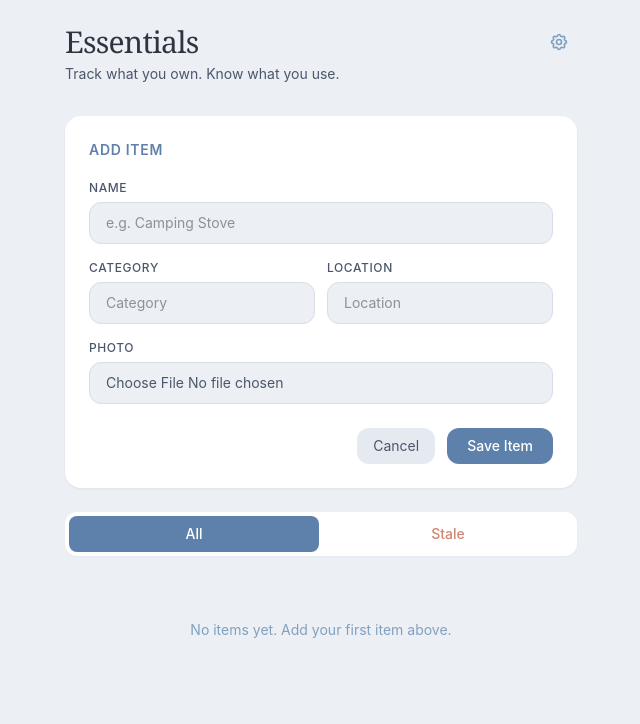
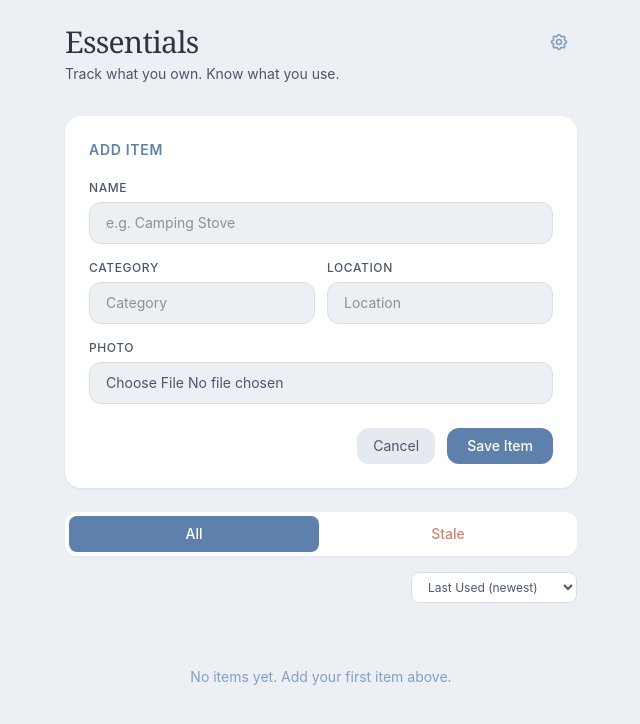
Before and after one commit to kevinctofel/essentials-pwa, a React (Vite) app: page / in a window 1280 px wide. Shown: the top 724 px of the page, without its empty margins (319-959 px from the left). Built offline with nearby package versions, Linux system fonts and the light colour scheme.

Commit message:
feat: add sort options for item list (#9)

```diff
--- a/src/App.jsx
+++ b/src/App.jsx
@@ -16,6 +16,7 @@ function App() {
   const [showSettings, setShowSettings] = useState(false);
   const [editingItem, setEditingItem] = useState(null);
   const [deleteConfirmItem, setDeleteConfirmItem] = useState(null);
+  const [sortBy, setSortBy] = useState('lastUsed-desc');
 
   useEffect(() => {
     (async () => {
@@ -165,7 +166,16 @@ function App() {
   }
 
   const staleItems = items.filter((item) => daysSinceUse(item.lastUsed) > staleThreshold);
-  const displayedItems = activeTab === 'stale' ? staleItems : items;
+  const baseItems = activeTab === 'stale' ? staleItems : items;
+
+  const sortFns = {
+    'lastUsed-desc': (a, b) => b.lastUsed - a.lastUsed,
+    'lastUsed-asc':  (a, b) => a.lastUsed - b.lastUsed,
+    'name-asc':      (a, b) => a.name.localeCompare(b.name),
+    'addedDate-desc':(a, b) => b.addedDate - a.addedDate,
+  };
+
+  const sortedItems = [...baseItems].sort(sortFns[sortBy] ?? sortFns['lastUsed-desc']);
 
   return (
     <div className="min-h-screen p-6" style={{ backgroundColor: '#ECEFF4' }}>
@@ -368,8 +378,23 @@ function App() {
             </button>
           </div>
 
+          {/* Sort */}
+          <div className="flex justify-end mb-4">
+            <select
+              value={sortBy}
+              onChange={(e) => setSortBy(e.target.value)}
+              className="text-xs rounded-lg px-3 py-1.5 border transition-all focus:outline-none cursor-pointer"
+              style={{ color: '#4C566A', borderColor: '#D8DEE9', backgroundColor: 'white' }}
+            >
+              <option value="lastUsed-desc">Last Used (newest)</option>
+              <option value="lastUsed-asc">Last Used (oldest)</option>
+              <option value="name-asc">Name (A–Z)</option>
+              <option value="addedDate-desc">Date Added (newest)</option>
+            </select>
+          </div>
+
           {/* List */}
-          {displayedItems.length === 0 ? (
+          {sortedItems.length === 0 ? (
             <p className="text-center py-12 text-sm" style={{ color: '#81A1C1' }}>
               {activeTab === 'stale'
                 ? 'No stale items. Everything has been used recently!'
@@ -378,7 +403,7 @@ function App() {
             </p>
           ) : (
             <div className="space-y-3">
-              {displayedItems.map((item) => {
+              {sortedItems.map((item) => {
                 const days = daysSinceUse(item.lastUsed);
                 const isStale = days > staleThreshold;
                 return (
```
